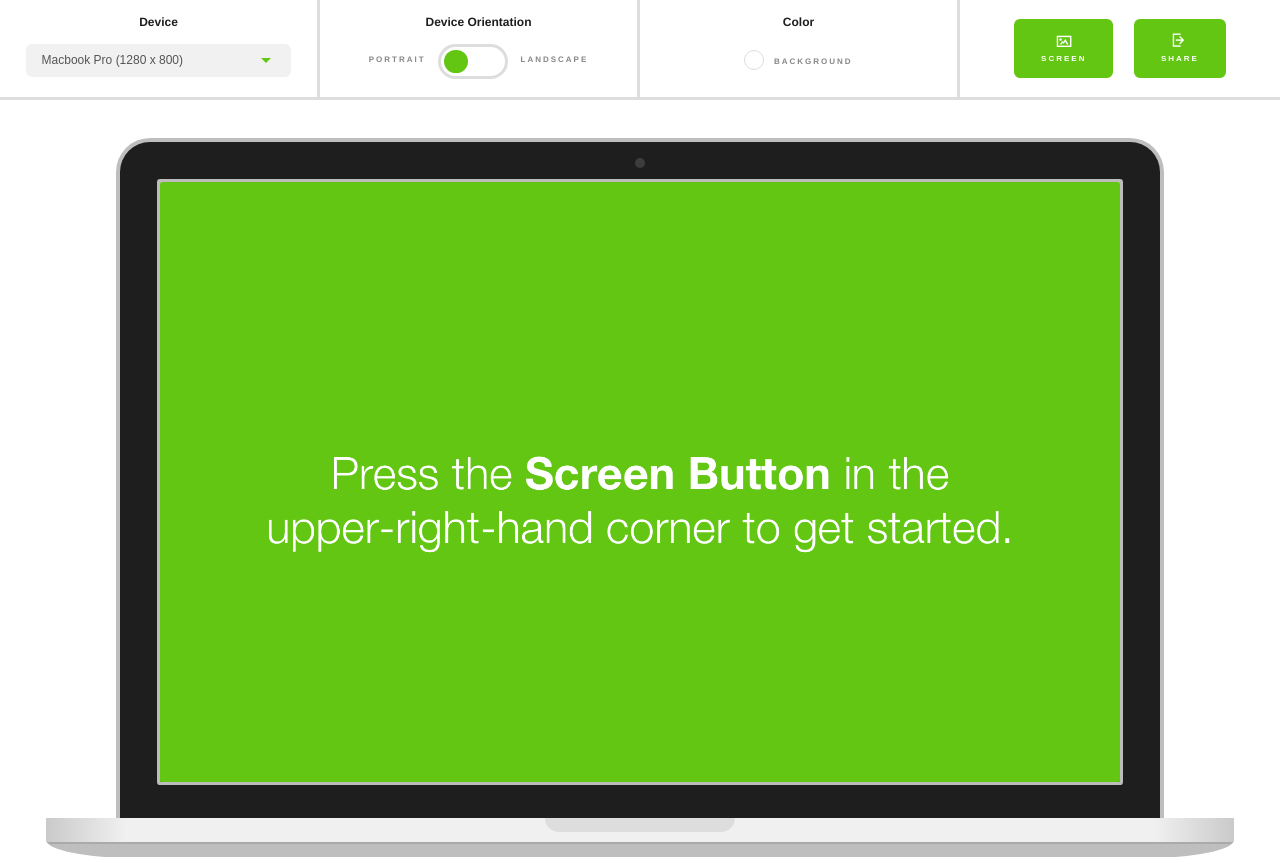
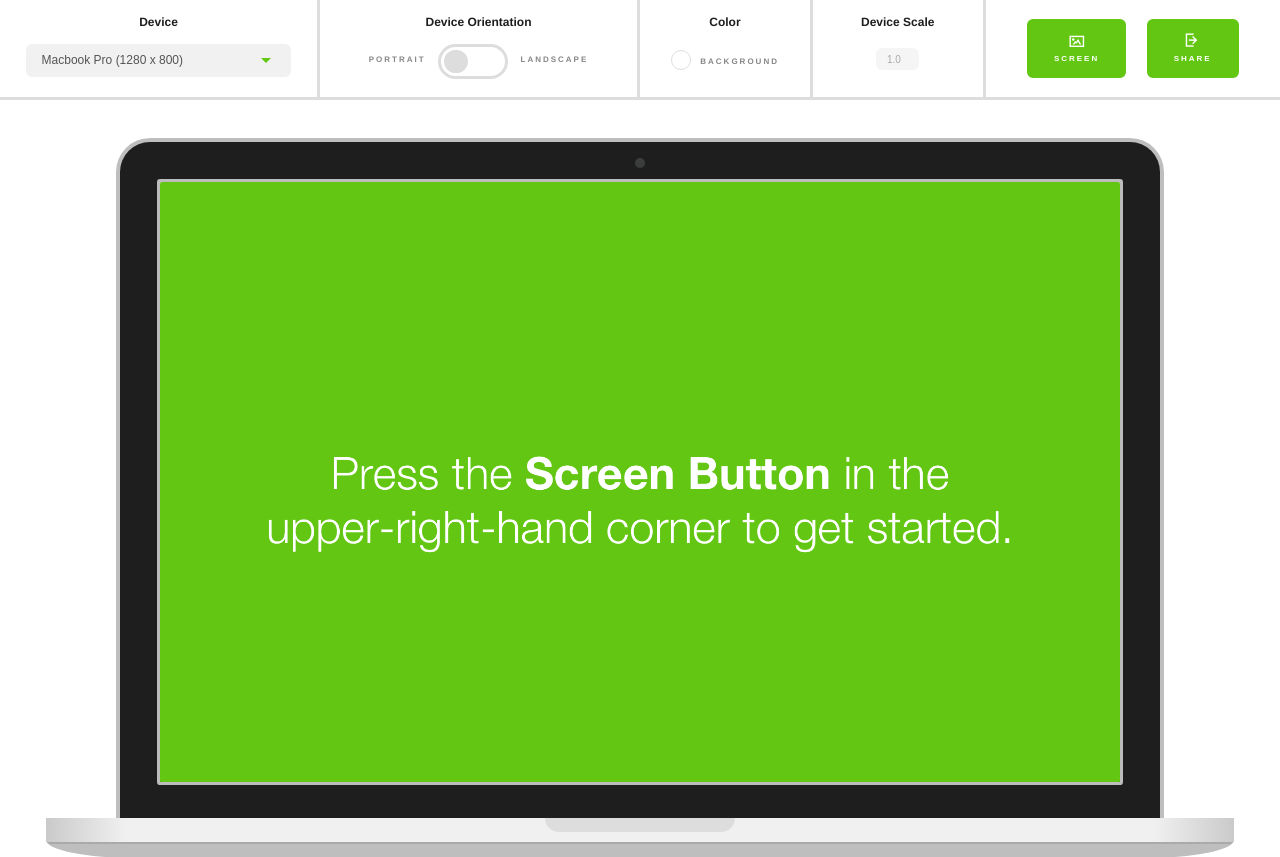
Before and after one commit to Drew-Garvey/thwock, a PHP site: page / in a window 1280 px wide. Shown: the top 857 px of the page. Run offline with PHP 8.4, Linux system fonts and the light colour scheme; style sheets or scripts are compiled from the project's sources; some libraries are stand-ins or nearby versions.

Commit message:
adding scale feature and fixing device orientation bug

```diff
--- a/app/index.html
+++ b/app/index.html
@@ -38,7 +38,7 @@
 			</div>
 			<!-- END: DEVICE ORIENTATION TOGGLE -->
 			<!-- COLOR OPTION -->
-			<div class="menu__option">
+			<div class="menu__option quarter-width">
 				<p class="option-label">Color</p>
 				<div class="color-option__wrap">
 					<input class="color-input" type="text" id="page-background-color" placeholder="Enter HEX value">
@@ -60,7 +60,16 @@
 				</div>
 				-->
 			</div>
-			<!-- END: CCOLOR OPTION -->
+			<!-- END: COLOR OPTION -->
+			<!-- DEVICE SCALE -->
+			<div class="menu__option quarter-width">
+				<p class="option-label">Device Scale</p>
+				<div class="device-scale">
+	  			<input type="number" id="device-scale" name="device-scale" value="" placeholder="1.0" step="any" min="0" max="1">
+	  			<label for="device-orientation"></label>
+				</div>
+			</div>
+			<!-- END: DEVICE SCALE -->
 			<!-- SCREEN OPTIONS MODEL BUTTON -->
 			<button class="btn update-screengrab-btn md-trigger" data-modal="modal-1">
 				<i class="btn-icon ss-picture"></i>
@@ -118,7 +127,7 @@
 	<!-- SHARE MODEL -->
   <div class="md-modal md-effect-1" id="modal-2">
     <div class="md-content">
-			<div class="md-closeWrapper"> <i class="md-close ss-delete"></i></div>
+			<div class="md-closeWrapper"><i class="md-close ss-delete"></i></div>
     	<div id="modal-2-target">
 				<ul class="accordion-tabs-minimal">
 				  <li class="tab-header-and-content">
@@ -192,7 +201,7 @@
 		<div class="single-device__wrap">
 			<section id="browser" class="device">
 				<div class="wrap">
-					<div class='browser-window'>
+					<div class='browser-window device-scaleable'>
 			  	  <div class='top-bar'>
 			  	    <div class='circles'>
 			  	       <div class="circle circle-red"></div>
@@ -212,7 +221,7 @@
 		<div class="single-device__wrap">
 			<section id="macbook" class="black device">
 				<div class="wrap">
-					<div class="marvel-device macbook">
+					<div class="marvel-device macbook device-scaleable">
 						<div class="top-bar"></div>
 						<div class="camera"></div>
 						<div class="screen scroll">
@@ -228,7 +237,7 @@
 		<div class="single-device__wrap">
 			<section id="ipad" class="silver device">
 				<div class="wrap">
-					<div class="marvel-device ipad silver">
+					<div class="marvel-device ipad silver device-scaleable">
 						<div class="camera"></div>
 						<div class="screen scroll">
 							<img class="screenshot" src="img/01-Home@2x.png">
@@ -243,7 +252,7 @@
 		<div class="single-device__wrap">
 			<section id="iphone6" class="silver device">
 				<div class="wrap">
-					<div class="marvel-device iphone6">
+					<div class="marvel-device iphone6 device-scaleable">
 						<div class="sleep"></div>
 						<div class="volume"></div>
 						<div class="camera"></div>
@@ -262,7 +271,7 @@
 		<div class="single-device__wrap">
 			<section id="s5" class="device">
 				<div class="wrap">
-					<div class="marvel-device s5">
+					<div class="marvel-device s5 device-scaleable">
 						<div class="top-bar"></div>
 						<div class="sleep"></div>
 						<div class="camera"></div>
@@ -283,4 +292,14 @@
 <script type="text/javascript" src="//code.jquery.com/jquery-2.1.1.min.js"></script>
 <script type="text/javascript" src="js/vendor/vendor.js"></script>
 <script type="text/javascript" src="js/main.js"></script>
+<!-- Google Analytics: change UA-XXXXX-X to be your site's ID. -->
+<script>
+  (function(i,s,o,g,r,a,m){i['GoogleAnalyticsObject']=r;i[r]=i[r]||function(){
+  (i[r].q=i[r].q||[]).push(arguments)},i[r].l=1*new Date();a=s.createElement(o),
+  m=s.getElementsByTagName(o)[0];a.async=1;a.src=g;m.parentNode.insertBefore(a,m)
+  })(window,document,'script','//www.google-analytics.com/analytics.js','ga');
+
+  ga('create', 'UA-73644272-1', 'auto');
+  ga('send', 'pageview');
+</script>
 </html>
--- a/app/js/main.js
+++ b/app/js/main.js
@@ -36,17 +36,7 @@ grabDevices.fail(function() {
 // 1) Change Device
 $('#device-selector').change(function() {
     newDevice = this.value;
-    //updateAppView.device(newDevice);
     appState.set('device', newDevice);
-    // Determine if
-    if (devices[newDevice]['has-landscape'] === false) {
-      var orientationToggle = $('#device-orientation');
-      appUI.disableToggle(orientationToggle);
-    } else if (devices[newDevice]['has-landscape'] === true) {
-      var orientationToggle = $('#device-orientation');
-      appUI.enableToggle(orientationToggle);
-    }
-
 });
 // 2) Change Device Orientation
 $('#device-orientation').change(function() {
@@ -56,7 +46,6 @@ $('#device-orientation').change(function() {
     newOrientation = 'portrait'
   }
   appState.set('orientation', newOrientation);
-  console.log('new orientation is ' + newOrientation);
 });
 // 3) Change Scroll Type
 $('#scroll-option').change(function() {
@@ -121,6 +110,12 @@ $('#page-background-color').change(function() {
   appState.set('bGColor', newColor);
 });
 
+$('#device-scale').change(function() {
+  newScale = this.value;
+  appState.set('deviceScale', newScale);
+  console.log(newScale);
+});
+
 /* =========================================
  *
  * App State
@@ -134,6 +129,7 @@ var appState = (function() {
   var model = {
     device: "macbook",
     deviceColor: "#fff",
+    deviceScale: "1",
     orientation: "portait",
     scrollType: "scroll",
     //screenshotWidth: null,
@@ -195,7 +191,6 @@ var appState = (function() {
   // Functions sets new appState
   function set(paramater, value) {
     model[paramater] = value;
-
     // eg - parameter is scrollType
     // eg - value is landscape
     // Updates AppView based on naming functions after their respective paramater name
@@ -240,6 +235,7 @@ var appState = (function() {
 var updateAppView = (function() {
   // Sets the active device in the UI
   function device(device) {
+    updateAppView.checkOrientationProp(device);
     appState.updateModel('device', device);
     //console.log(device);
     var deviceDetails = $('.selected-device__details');
@@ -258,6 +254,26 @@ var updateAppView = (function() {
   // Sets the device color in the UI
   function deviceColor(color) {
     appState.updateModel('deviceColor', color);
+  }
+  //Sets the device scale in the UI
+  function deviceScale(scale) {
+    if (scale >= 1.1) {
+      alert('Please enter a value less than 1.0');
+    } else {
+      $('.device-scaleable').css('transform', 'scale(' + scale + ')');
+      appState.updateModel('deviceScale', scale);
+    }
+  }
+
+  // Check deviceOrientation
+  function checkOrientationProp(selectedDevice) {
+    var orientationToggle = $('#device-orientation');
+    var hasOrientation = devices[selectedDevice]['has-landscape'];
+    if (hasOrientation === false) {
+      appUI.disableToggle(orientationToggle);
+    } else {
+      appUI.enableToggle(orientationToggle);
+    }
   }
   // Sets the active device orientation in the UI
   function orientation(currentOrientation) {
@@ -334,6 +350,8 @@ var updateAppView = (function() {
   return {
     device: device,
     deviceColor: deviceColor,
+    deviceScale: deviceScale,
+    checkOrientationProp: checkOrientationProp,
     orientation: orientation,
     scrollType: scrollType,
     bGColor: bGColor,
--- a/app/scss/app.scss
+++ b/app/scss/app.scss
@@ -41,7 +41,7 @@ html, body {
   *zoom: 1;
 }
 
-.marvel-device, .marvel-device div, *:before, *:after {
+.marvel-device, .marvel-device div, *:before, *:after, .device-scaleable {
   -webkit-transition: all 500ms cubic-bezier(0.175, 0.885, 0.320, 1);
   -webkit-transition: all 500ms cubic-bezier(0.175, 0.885, 0.320, 1.275);
   -moz-transition: all 500ms cubic-bezier(0.175, 0.885, 0.320, 1.275);
@@ -154,6 +154,17 @@ section .wrap {
   padding-right: 2%;
 }
 
+.menu__option.quarter-width {
+  width: 13.5%;
+
+  @include media($lg) {
+    float: none;
+    width: 100%;
+    border-right: none;
+    border-bottom: 3px solid $medium-grey;
+  }
+}
+
 .option-label {
   margin-bottom: 1rem;
   font-size: 12px;
@@ -243,3 +254,14 @@ section .wrap {
     background-color: darken($medium-grey, 10%);
   }
 }
+
+.device-scale {
+  padding-top: 4px;
+  //width: 25%;
+}
+
+.device-scale input[type="number"] {
+  width: 25%;
+  font-weight: 700;
+  padding: 0.25em 0 0.25em 0.75em;
+}
--- a/app/scss/base/_forms.scss
+++ b/app/scss/base/_forms.scss
@@ -12,6 +12,19 @@ input[type="text"] {
   &:hover {
     border: 3px solid darken($medium-grey, 20%);
   }
+
+  &:focus {
+    border: 3px solid $link-color;
+  }
+}
+
+input[type="number"] {
+  border: 3px solid #F5F5F5;
+  border-radius: 6px;
+  background-color: #F5F5F5;
+  transition: $transition;
+  outline: none;
+  font-size: 10px;
 
   &:focus {
     border: 3px solid $link-color;
```
Also changed, not shown: app/css/app.css (+18 -1 lines).
